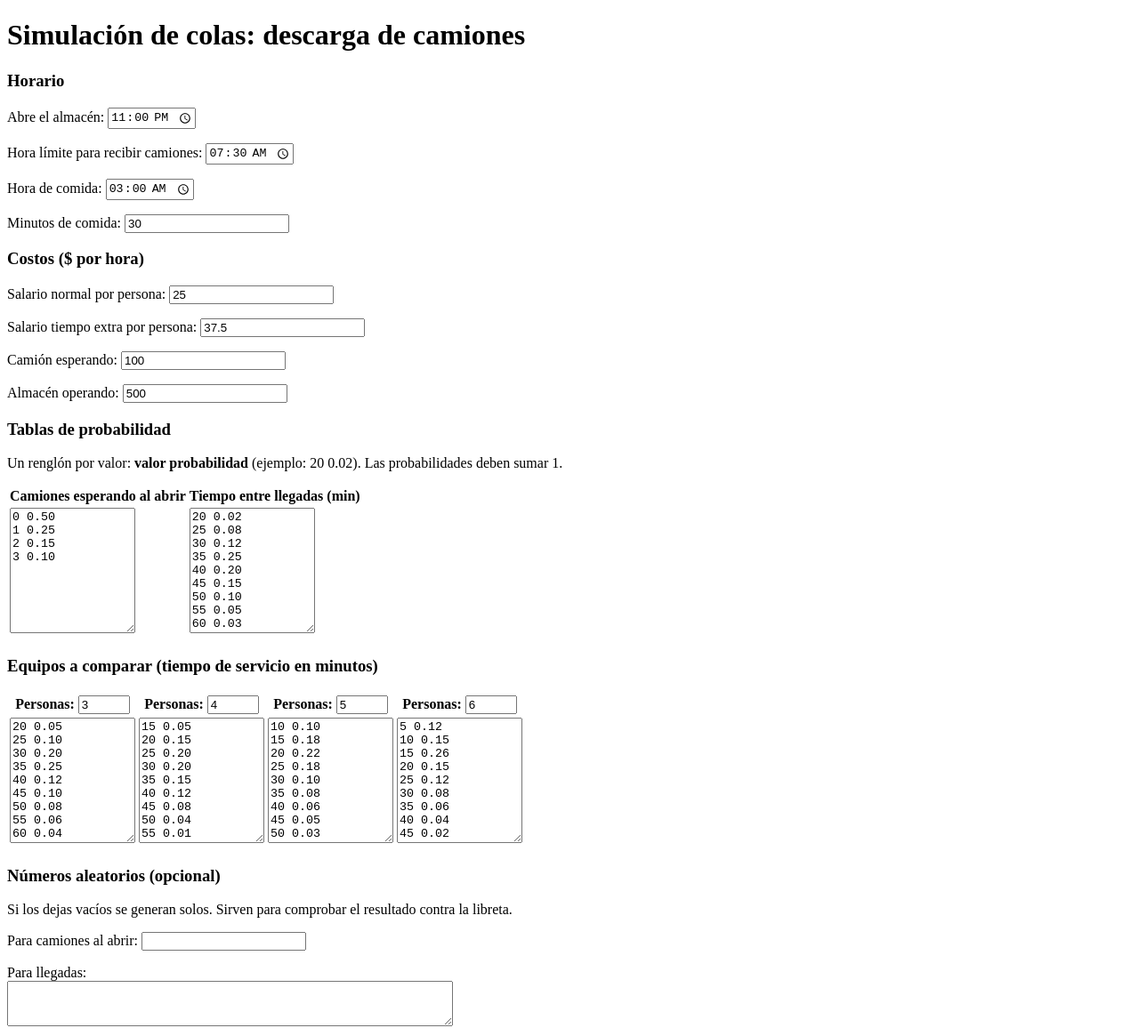
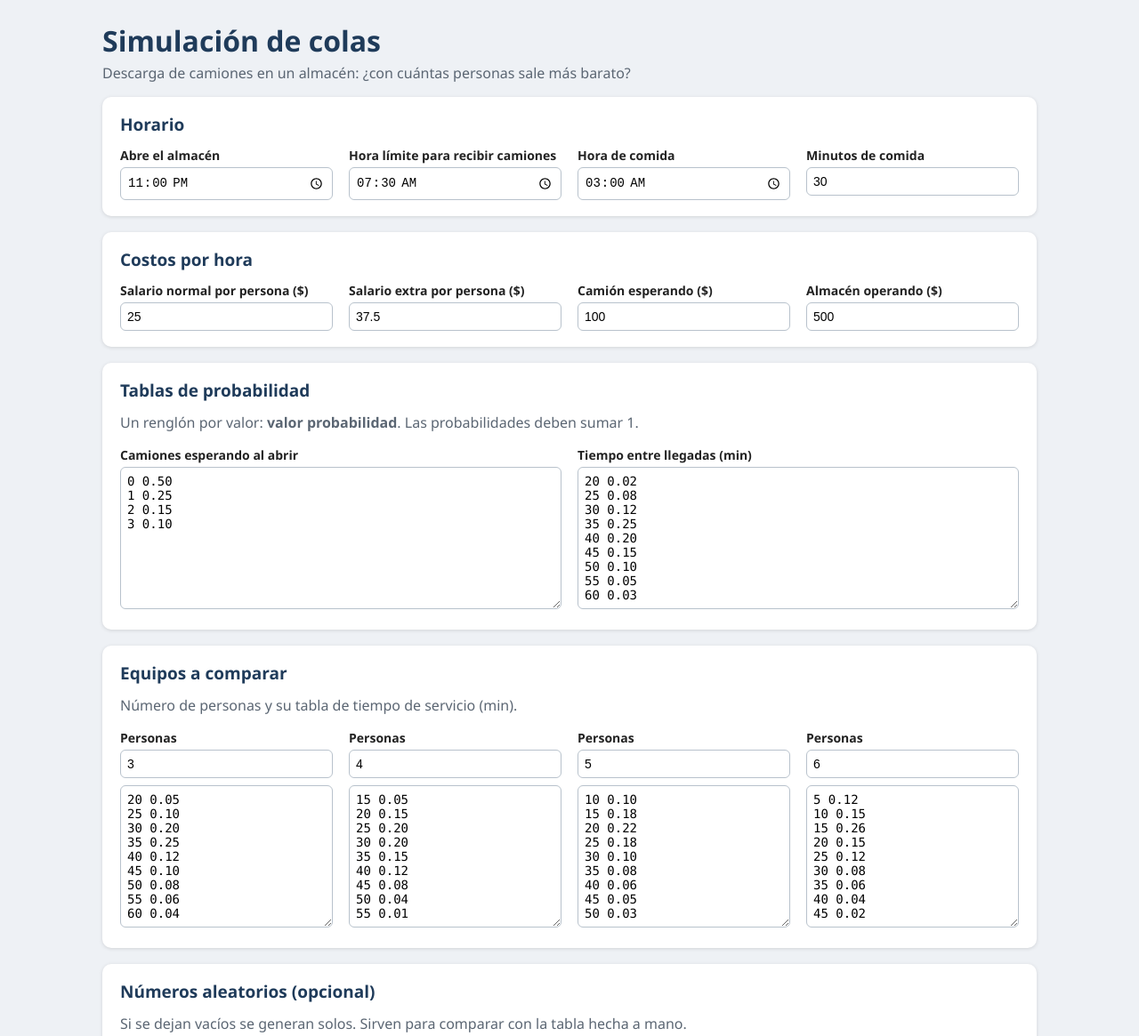
Before and after one commit to Bandidoouu/p-a-evan, a plain HTML site: page index.html in a window 1280 px wide. Shown: the top 1165 px of the page at 89% size. Drawn offline with Linux system fonts and the light colour scheme.

Commit message:
Dejar solo la versión final de la simulación de colas
Se quitan PIA opción 1 y 2, el código queda sin comentarios y usando
ifs, y la página tiene un diseño más limpio. Simulacion.exe actualizado.

```diff
--- a/index.html
+++ b/index.html
@@ -2,41 +2,68 @@
 <html lang="es">
 <head>
 <meta charset="UTF-8">
+<meta name="viewport" content="width=device-width, initial-scale=1">
 <title>Simulación de colas</title>
+<style>
+body { margin: 0; background: #eef1f5; color: #222; font-family: "Segoe UI", Arial, sans-serif; }
+main { max-width: 1050px; margin: 0 auto; padding: 24px 16px; }
+h1 { margin: 0 0 4px; color: #1f3b5a; }
+h2 { margin: 0 0 12px; color: #1f3b5a; font-size: 19px; }
+.nota { margin-top: 0; color: #5b6673; }
+.caja { margin-bottom: 18px; padding: 18px 20px; background: white; border-radius: 10px; box-shadow: 0 1px 4px rgba(0, 0, 0, 0.12); }
+.campos { display: grid; grid-template-columns: repeat(auto-fit, minmax(210px, 1fr)); gap: 12px 18px; }
+label { display: block; margin-bottom: 4px; font-size: 14px; font-weight: bold; }
+input, textarea { width: 100%; box-sizing: border-box; padding: 7px; border: 1px solid #b8c2cc; border-radius: 6px; font-size: 14px; }
+input + textarea { margin-top: 8px; }
+textarea { font-family: Consolas, monospace; resize: vertical; }
+button { padding: 11px 26px; border: none; border-radius: 6px; background: #1f6feb; color: white; font-size: 16px; cursor: pointer; }
+button:hover { background: #1858c4; }
+.tabla { overflow-x: auto; }
+table { width: 100%; border-collapse: collapse; font-size: 14px; }
+th { padding: 8px 6px; background: #1f3b5a; color: white; }
+td { padding: 6px; text-align: center; border-bottom: 1px solid #dde3ea; }
+tr:nth-child(even) td { background: #f6f8fa; }
+tr.mejor td { background: #d3f4d3; font-weight: bold; }
+.optimo { margin-bottom: 4px; color: #1a7f37; font-size: 18px; font-weight: bold; }
+</style>
 </head>
 <body>
+<main>
+<h1>Simulación de colas</h1>
+<p class="nota">Descarga de camiones en un almacén: ¿con cuántas personas sale más barato?</p>
 
-<h1>Simulación de colas: descarga de camiones</h1>
+<form method="POST">
 
-<!-- los valores que ya vienen escritos son los del problema de la libreta -->
-<form method="POST" action="/">
+<div class="caja">
+<h2>Horario</h2>
+<div class="campos">
+<div><label>Abre el almacén</label><input type="time" name="apertura" value="23:00" required></div>
+<div><label>Hora límite para recibir camiones</label><input type="time" name="limite" value="07:30" required></div>
+<div><label>Hora de comida</label><input type="time" name="comida" value="03:00" required></div>
+<div><label>Minutos de comida</label><input type="number" name="duracion_comida" min="0" value="30" required></div>
+</div>
+</div>
 
-<h3>Horario</h3>
-<p>Abre el almacén: <input type="time" name="apertura" value="23:00" required></p>
-<p>Hora límite para recibir camiones: <input type="time" name="limite" value="07:30" required></p>
-<p>Hora de comida: <input type="time" name="comida" value="03:00" required></p>
-<p>Minutos de comida: <input type="number" name="duracion_comida" min="0" value="30" required></p>
+<div class="caja">
+<h2>Costos por hora</h2>
+<div class="campos">
+<div><label>Salario normal por persona ($)</label><input type="number" name="salario" min="0" step="any" value="25" required></div>
+<div><label>Salario extra por persona ($)</label><input type="number" name="salario_extra" min="0" step="any" value="37.5" required></div>
+<div><label>Camión esperando ($)</label><input type="number" name="costo_espera" min="0" step="any" value="100" required></div>
+<div><label>Almacén operando ($)</label><input type="number" name="costo_almacen" min="0" step="any" value="500" required></div>
+</div>
+</div>
 
-<h3>Costos ($ por hora)</h3>
-<p>Salario normal por persona: <input type="number" name="salario" min="0" step="any" value="25" required></p>
-<p>Salario tiempo extra por persona: <input type="number" name="salario_extra" min="0" step="any" value="37.5" required></p>
-<p>Camión esperando: <input type="number" name="costo_espera" min="0" step="any" value="100" required></p>
-<p>Almacén operando: <input type="number" name="costo_almacen" min="0" step="any" value="500" required></p>
-
-<h3>Tablas de probabilidad</h3>
-<p>Un renglón por valor: <b>valor probabilidad</b> (ejemplo: 20 0.02). Las probabilidades deben sumar 1.</p>
-<table>
-<tr>
-    <th>Camiones esperando al abrir</th>
-    <th>Tiempo entre llegadas (min)</th>
-</tr>
-<tr>
-<td><textarea name="inicial" rows="9" cols="15">
+<div class="caja">
+<h2>Tablas de probabilidad</h2>
+<p class="nota">Un renglón por valor: <b>valor probabilidad</b>. Las probabilidades deben sumar 1.</p>
+<div class="campos">
+<div><label>Camiones esperando al abrir</label><textarea name="inicial" rows="9">
 0 0.50
 1 0.25
 2 0.15
-3 0.10</textarea></td>
-<td><textarea name="llegadas" rows="9" cols="15">
+3 0.10</textarea></div>
+<div><label>Tiempo entre llegadas (min)</label><textarea name="llegadas" rows="9">
 20 0.02
 25 0.08
 30 0.12
@@ -45,20 +72,15 @@
 45 0.15
 50 0.10
 55 0.05
-60 0.03</textarea></td>
-</tr>
-</table>
+60 0.03</textarea></div>
+</div>
+</div>
 
-<h3>Equipos a comparar (tiempo de servicio en minutos)</h3>
-<table>
-<tr>
-    <th>Personas: <input type="number" name="personas1" min="1" value="3" style="width:50px" required></th>
-    <th>Personas: <input type="number" name="personas2" min="1" value="4" style="width:50px" required></th>
-    <th>Personas: <input type="number" name="personas3" min="1" value="5" style="width:50px" required></th>
-    <th>Personas: <input type="number" name="personas4" min="1" value="6" style="width:50px" required></th>
-</tr>
-<tr>
-<td><textarea name="servicio1" rows="9" cols="15">
+<div class="caja">
+<h2>Equipos a comparar</h2>
+<p class="nota">Número de personas y su tabla de tiempo de servicio (min).</p>
+<div class="campos">
+<div><label>Personas</label><input type="number" name="personas1" min="1" value="3" required><textarea name="servicio1" rows="9">
 20 0.05
 25 0.10
 30 0.20
@@ -67,8 +89,8 @@
 45 0.10
 50 0.08
 55 0.06
-60 0.04</textarea></td>
-<td><textarea name="servicio2" rows="9" cols="15">
+60 0.04</textarea></div>
+<div><label>Personas</label><input type="number" name="personas2" min="1" value="4" required><textarea name="servicio2" rows="9">
 15 0.05
 20 0.15
 25 0.20
@@ -77,8 +99,8 @@
 40 0.12
 45 0.08
 50 0.04
-55 0.01</textarea></td>
-<td><textarea name="servicio3" rows="9" cols="15">
+55 0.01</textarea></div>
+<div><label>Personas</label><input type="number" name="personas3" min="1" value="5" required><textarea name="servicio3" rows="9">
 10 0.10
 15 0.18
 20 0.22
@@ -87,8 +109,8 @@
 35 0.08
 40 0.06
 45 0.05
-50 0.03</textarea></td>
-<td><textarea name="servicio4" rows="9" cols="15">
+50 0.03</textarea></div>
+<div><label>Personas</label><input type="number" name="personas4" min="1" value="6" required><textarea name="servicio4" rows="9">
 5 0.12
 10 0.15
 15 0.26
@@ -97,18 +119,22 @@
 30 0.08
 35 0.06
 40 0.04
-45 0.02</textarea></td>
-</tr>
-</table>
+45 0.02</textarea></div>
+</div>
+</div>
 
-<h3>Números aleatorios (opcional)</h3>
-<p>Si los dejas vacíos se generan solos. Sirven para comprobar el resultado contra la libreta.</p>
-<p>Para camiones al abrir: <input type="text" name="r_inicial"></p>
-<p>Para llegadas:<br><textarea name="r_llegadas" rows="3" cols="60"></textarea></p>
-<p>Para servicio:<br><textarea name="r_servicio" rows="3" cols="60"></textarea></p>
+<div class="caja">
+<h2>Números aleatorios (opcional)</h2>
+<p class="nota">Si se dejan vacíos se generan solos. Sirven para comparar con la tabla hecha a mano.</p>
+<div class="campos">
+<div><label>Para camiones al abrir</label><input type="text" name="r_inicial"></div>
+<div><label>Para llegadas</label><textarea name="r_llegadas" rows="3"></textarea></div>
+<div><label>Para servicio</label><textarea name="r_servicio" rows="3"></textarea></div>
+</div>
+</div>
 
 <button type="submit">Simular</button>
 </form>
-
+</main>
 </body>
 </html>
```
Also changed, not shown: 4 other files.
